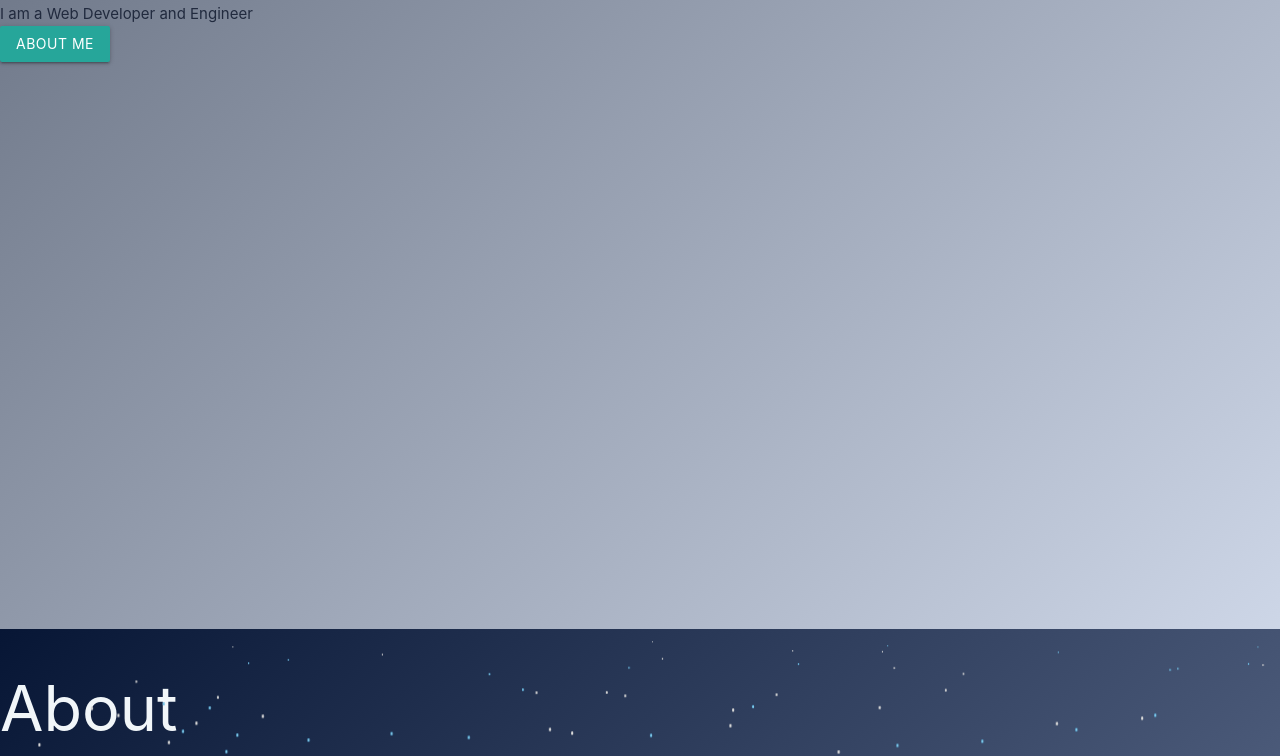
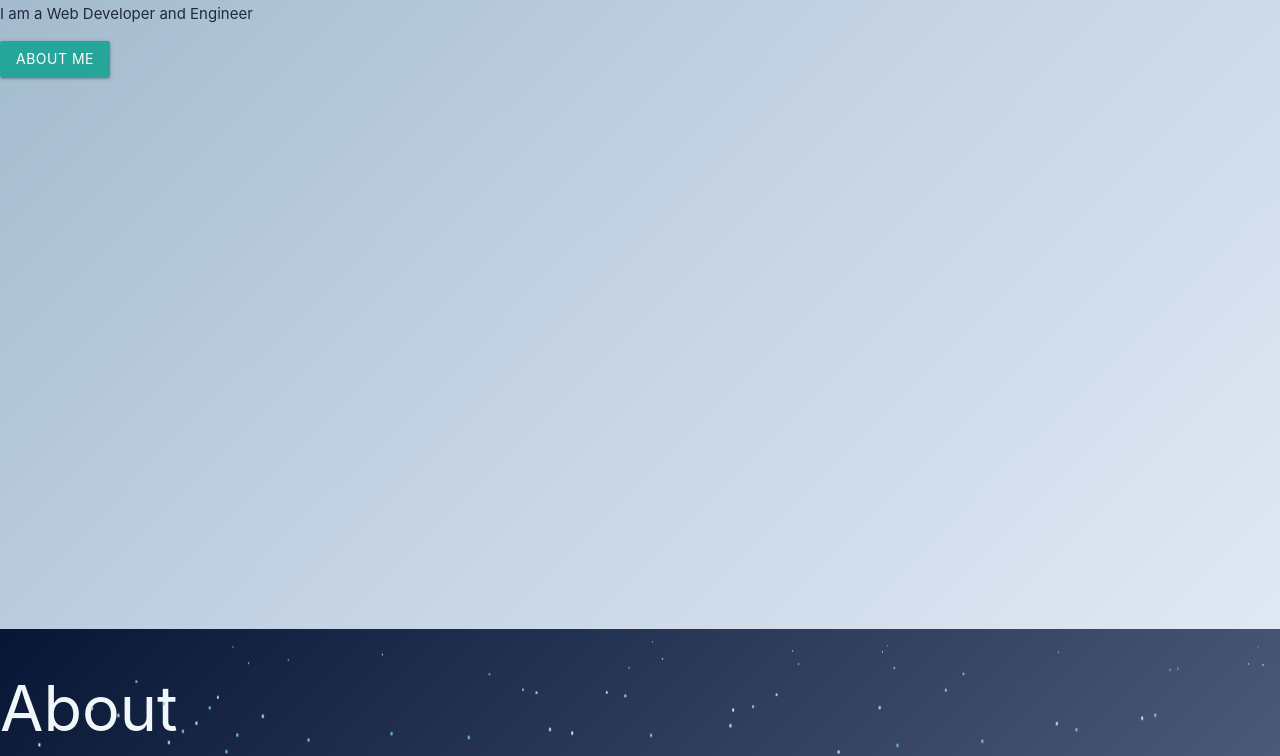
Before and after one commit to DavidHearl/my-portfolio, a plain HTML site: page index.html in a window 1280 px wide. Shown: the part 271-1027 px from the top of the page. Drawn offline with nearby package versions, Linux system fonts and the light colour scheme.

Commit message:
adjusted the gradient colors of the sections

```diff
--- a/assets/css/backgrounds.css
+++ b/assets/css/backgrounds.css
@@ -1,9 +1,9 @@
 /* ---------- Light Background ---------- */
 
 .light-background {
-    background: linear-gradient(135deg, rgba(105,114,131,1) 0%, rgba(155,164,181,1) 50%, rgba(205,214,231,1) 100%);
+    background: linear-gradient(135deg, #9db7ca 0%, #c3d2e2 50%, #e0e8f5 100%);
     color: rgb(33, 42, 62);
-}
+  }
 
 /* ---------- Dark Background ---------- */
 .dark-background {
--- a/assets/css/style.css
+++ b/assets/css/style.css
@@ -1,14 +1,9 @@
 @import url('https://fonts.googleapis.com/css2?family=Roboto:wght@100;300;400;500;700;900&display=swap');
-
-*{
-    margin: 0;
-    padding: 0;
-    box-sizing: border-box;
-}
 
 body{
     min-height: 100vh;
-
+    margin: 0;
+    padding: 0;
 }
 
 nav {
```
